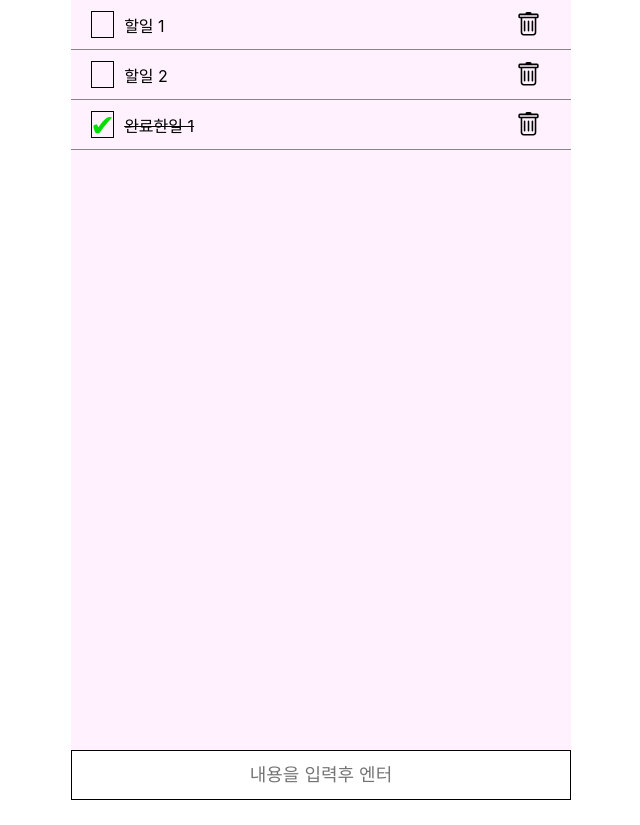
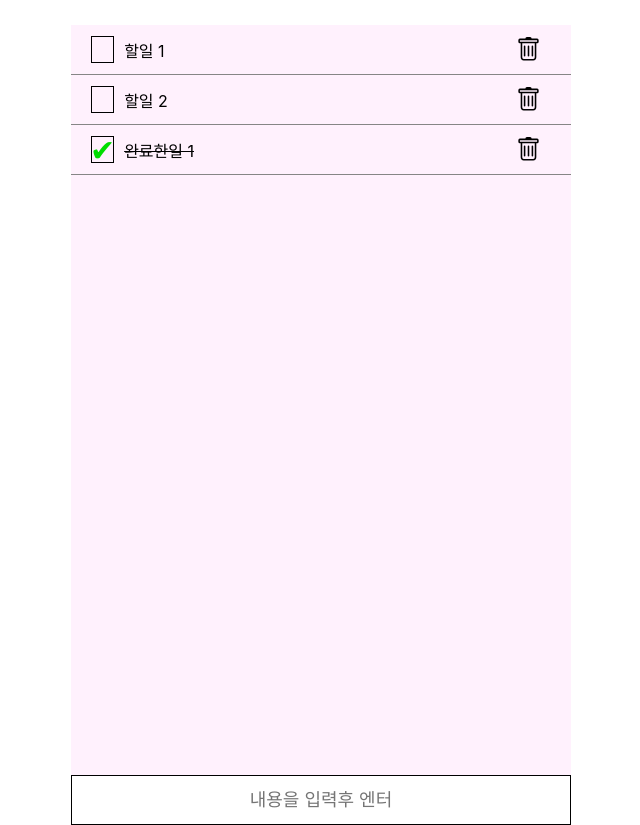
Before and after one commit to preCrew/MinHyung, a React (Create React App) app in the folder Projects/SoloProjects/todolist/: page / in a window 1280 px wide. Shown: the whole page, without its empty margins (319-959 px from the left). Before the commit the page ends 800 px from the top, so only its background shows below. Built offline with nearby package versions, Linux system fonts and the light colour scheme.

Commit message:
Modify: 디자인 수정

```diff
--- a/Projects/SoloProjects/todolist/src/app.css
+++ b/Projects/SoloProjects/todolist/src/app.css
@@ -8,8 +8,8 @@
 }
 .appContainer {
     width: 500px;
-    height: 800px;
+    height: 750px;
     background-color: rgb(255, 241, 253);
 
-    position: relative;
+    position: absolute;
 }
--- a/Projects/SoloProjects/todolist/src/components/TodoList.tsx
+++ b/Projects/SoloProjects/todolist/src/components/TodoList.tsx
@@ -59,6 +59,7 @@ const TodoList = () => {
     }
 
     return (
+        <>
         <div className="todoList">
             {tasks.map( task =>
                 <Item
@@ -70,12 +71,14 @@ const TodoList = () => {
                     onClickDeleteButton={handleClickDeleteButton}
                 />
             )}
-            <InputText
+        </div>
+
+        <InputText
                 onChange={handleInputTextChange}
                 onKeyDown={handleInputTextKeyDown}
                 inputText={inputText}
             />
-        </div>
+        </>
     );
 }
 
--- a/Projects/SoloProjects/todolist/src/components/styles/inputText.css
+++ b/Projects/SoloProjects/todolist/src/components/styles/inputText.css
@@ -7,8 +7,6 @@
     text-align: center;
 
     box-sizing: border-box;
-    position: absolute;
-    bottom: 0;
 }
 .inputText:focus {
     outline: none;
```
